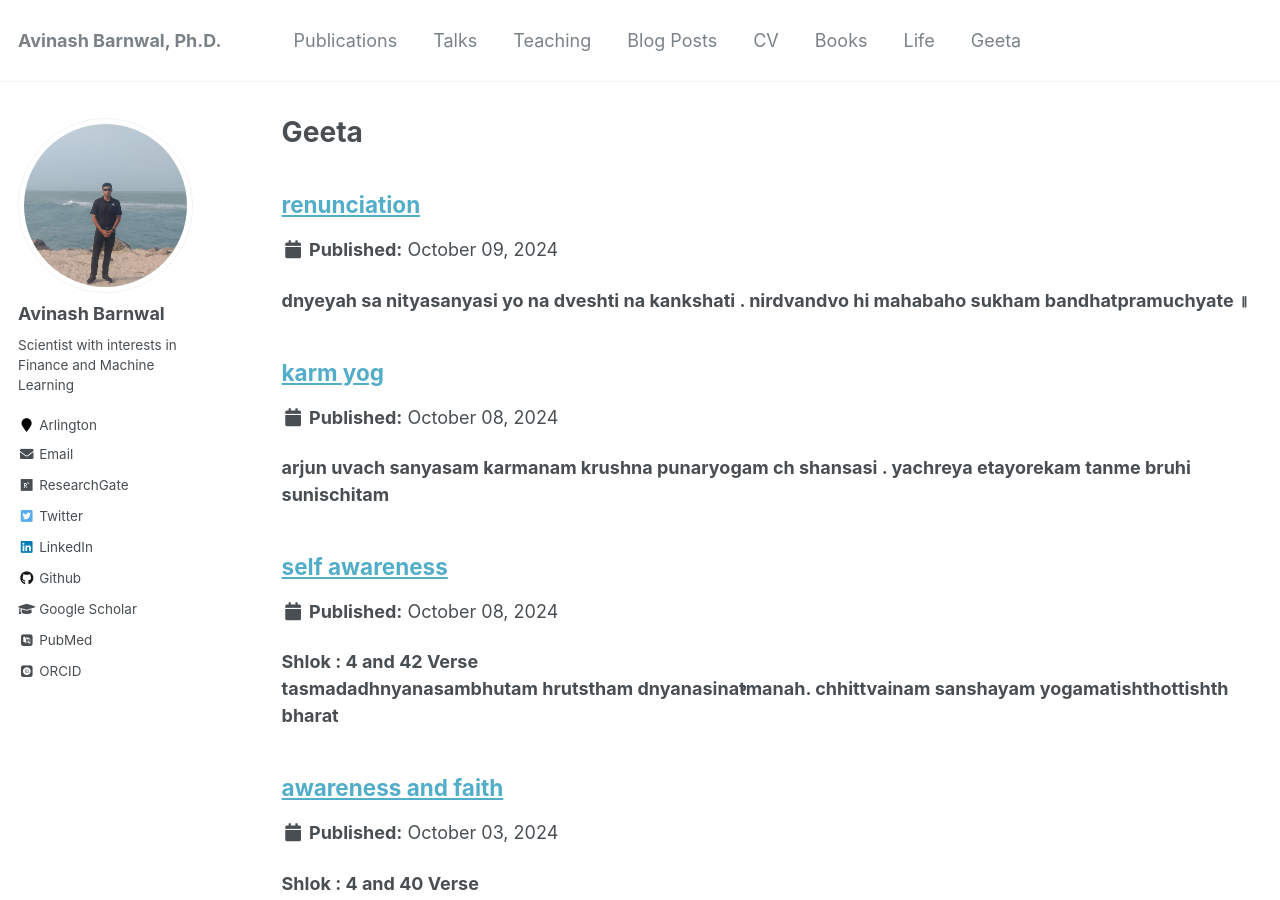
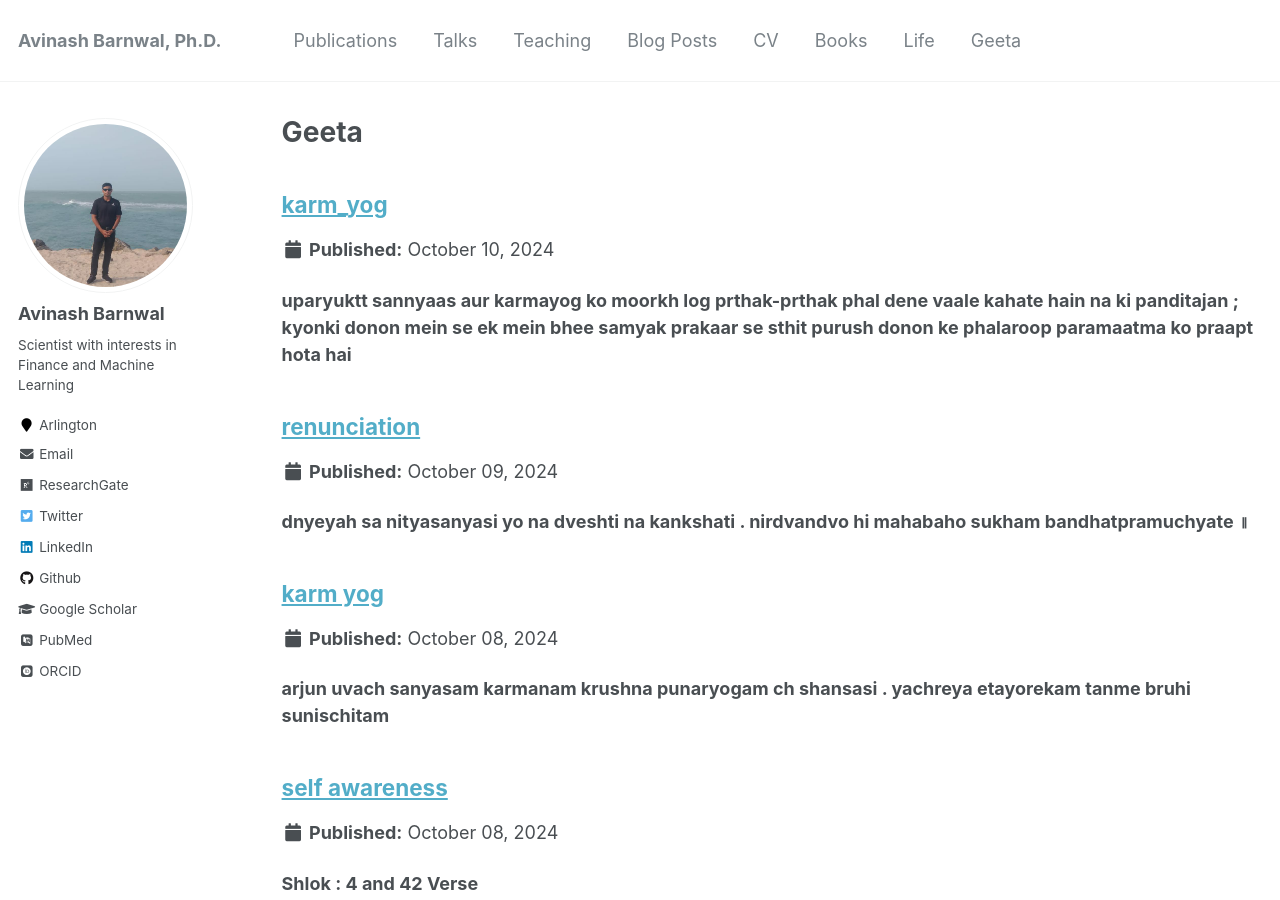
Before and after one commit to avinashbarnwal/avinashbarnwal.github.io, a Jekyll site: the page built from _pages/geeta.html, in a window 1280 px wide and 900 px high. Built offline with Jekyll 4.4.1, drawn with Linux system fonts in a browser that asks for light colours; some web fonts are replaced.

Commit message:
Update shlok_5_4.md

```diff
--- a/_geeta/shlok_5_4.md
+++ b/_geeta/shlok_5_4.md
@@ -1,7 +1,15 @@
-
-uparyuktt sannyaas aur karmayog ko moorkh log prthak-prthak phal dene vaale kahate hain na ki panditajan ; kyonki donon mein se ek mein bhee samyak prakaar se sthit purush donon ke phalaroop paramaatma ko praapt hota hai
+---
+title: "karm_yog"
+collection: geeta
+type: "Non-Fictional"
+permalink: /geeta/karmyog
+date: 2024-10-10
+---
 
 
+**uparyuktt sannyaas aur karmayog ko moorkh log prthak-prthak phal dene vaale kahate hain na ki panditajan ; kyonki donon mein se ek mein bhee samyak prakaar se sthit purush donon ke phalaroop paramaatma ko praapt hota hai**
+
+**Explanation**
 This verse is from the fifth chapter of the Bhagavad Gita, where Lord Krishna explains to Arjuna the difference between renunciation (Sannyasa) and the path of selfless action (Karma Yoga). In this verse, Krishna says that foolish people think that renunciation (giving up actions) and Karma Yoga (performing actions without attachment) lead to different results, but wise people understand that both paths ultimately lead to the same goal, which is the attainment of the Supreme (God or liberation).
 
 Renunciation refers to giving up worldly actions and dedicating oneself to meditation and contemplation, while Karma Yoga means performing one's duties and actions without attachment to the results. The wise understand that whether one follows the path of renunciation or the path of selfless action, as long as one is firmly established in either, the ultimate goal of attaining God or liberation can be achieved.
```
